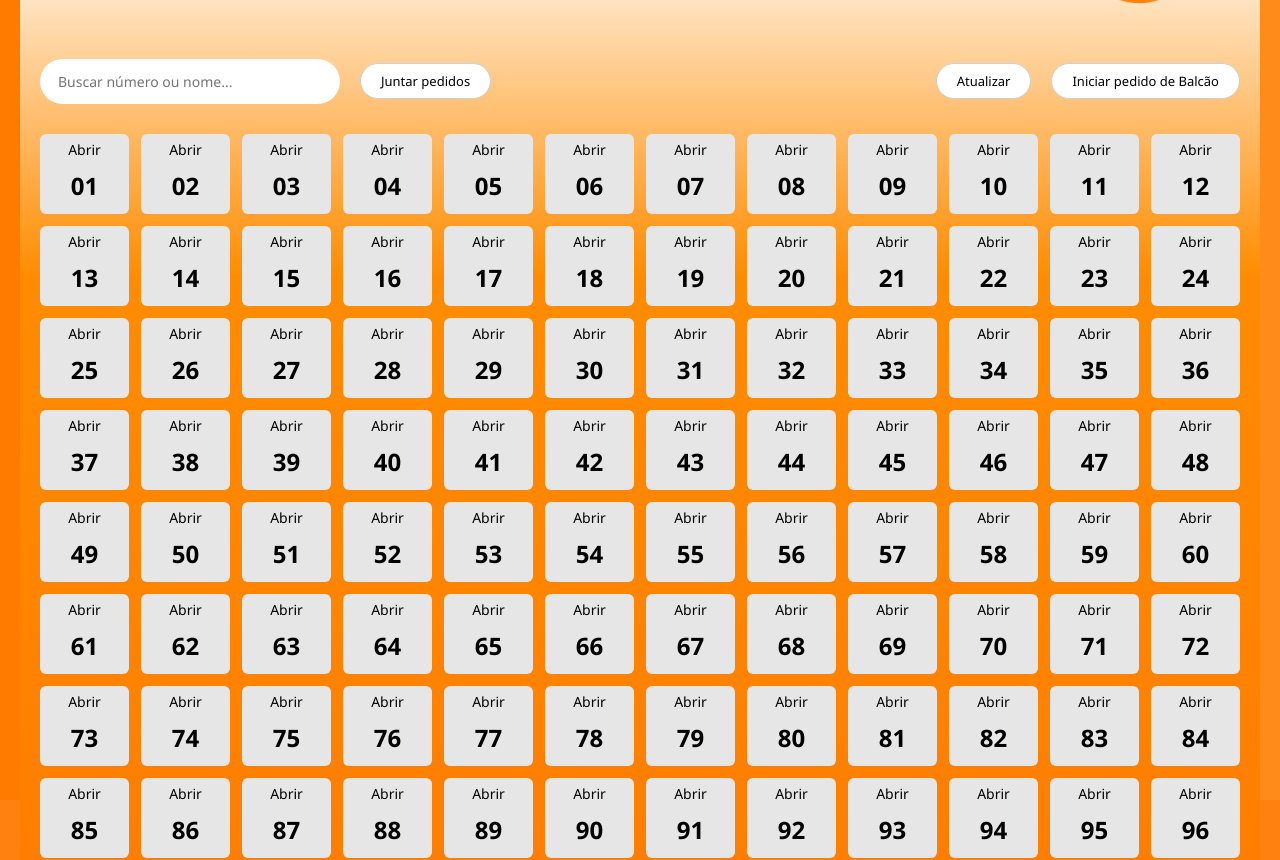
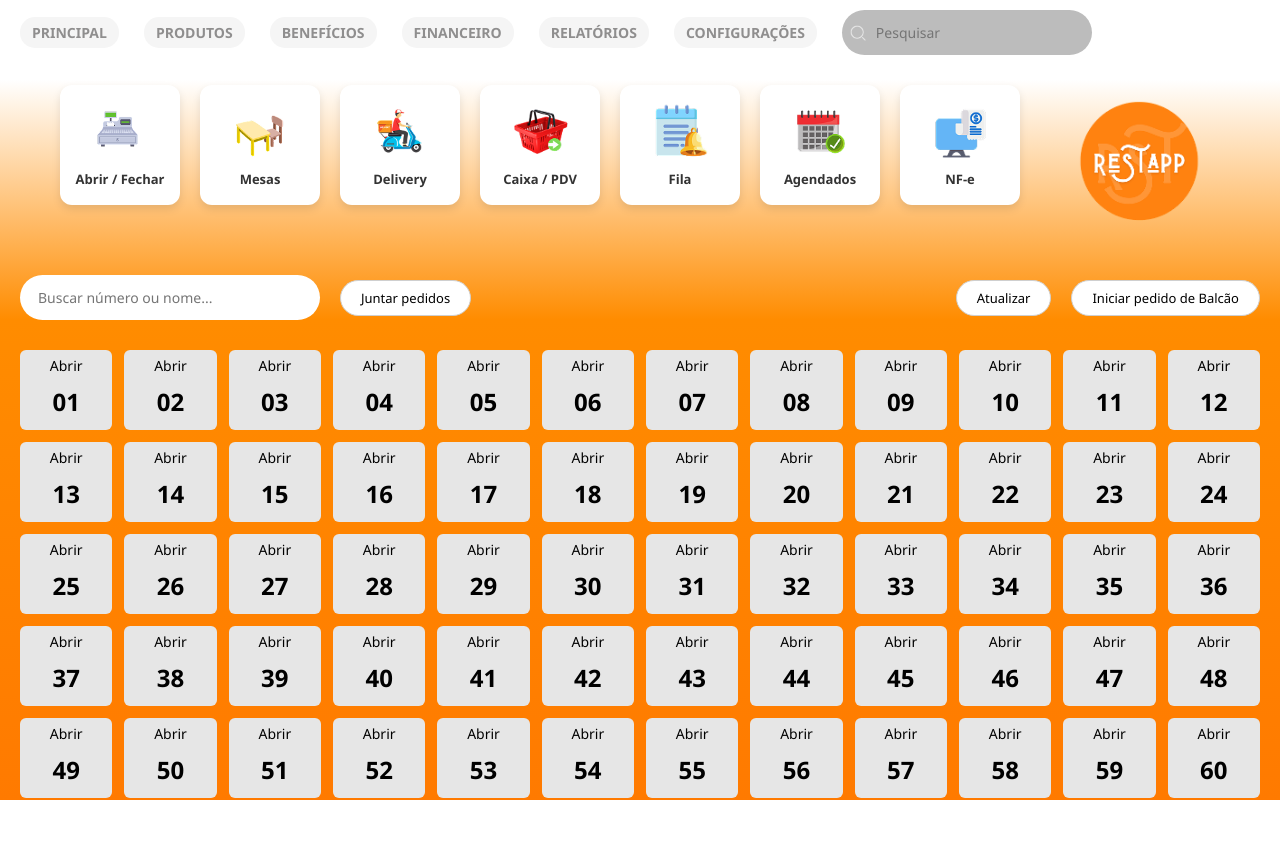
Before and after one commit to brunnabarreto/TCC-FRONT-END, a Vue app: page /mesa in a window 1280 px wide. Shown: the top 860 px of the page. After the commit the page ends 800 px from the top, so only its background shows below. Built offline with nearby package versions, Linux system fonts and the light colour scheme.

Commit message:
Configura a autenticacao com o JWT novamente e ajeita a responsabilidade

```diff
--- a/index.html
+++ b/index.html
@@ -1,10 +1,31 @@
 <!DOCTYPE html>
-<html lang="">
+<html lang="pt-BR">
   <head>
     <meta charset="UTF-8">
     <link rel="icon" href="/favicon.ico">
-    <meta name="viewport" content="width=device-width, initial-scale=1.0">
-    <title>Vite App</title>
+    <meta name="viewport" content="width=device-width, initial-scale=1.0, viewport-fit=cover">
+    <meta name="description" content="ResTapp - Sistema de Gestão de Restaurantes">
+    <title>ResTapp - Sistema de Gestão</title>
+    <style>
+      * {
+        margin: 0;
+        padding: 0;
+        box-sizing: border-box;
+      }
+
+      html, body {
+        width: 100%;
+        height: 100%;
+        overflow-x: hidden;
+      }
+
+      #app {
+        width: 100%;
+        height: 100%;
+        display: flex;
+        flex-direction: column;
+      }
+    </style>
   </head>
   <body>
     <div id="app"></div>
--- a/package.json
+++ b/package.json
@@ -16,7 +16,9 @@
     "format": "prettier --write src/"
   },
   "dependencies": {
-    "pinia": "^3.0.3",
+    "axios": "^1.13.2",
+    "jwt-decode": "^4.0.0",
+    "pinia": "^3.0.4",
     "vue": "^3.5.22",
     "vue-router": "^4.6.3"
   },
--- a/src/App.vue
+++ b/src/App.vue
@@ -1,26 +1,28 @@
 <template>
-  <router-view></router-view>
+  <div id="app-container">
+    <router-view></router-view>
+  </div>
 </template>
 
 <script setup>
 </script>
 
 <style>
-body, html {
-
+#app-container {
+  width: 100%;
+  height: 100%;
+  display: flex;
+  flex-direction: column;
+  margin: 0;
+  padding: 0;
   background-color: #ff8210;
-
   background-image: linear-gradient(
     to bottom,
     rgba(222, 211, 211, 0.733),
     #ff8210 20%
   );
-
-
   background-repeat: no-repeat;
-
-  margin: 0;
-  padding: 0;
-  min-height: 100vh;
+  background-attachment: fixed;
+  overflow: hidden;
 }
 </style>
--- a/src/main.js
+++ b/src/main.js
@@ -2,6 +2,11 @@ import { createApp } from 'vue'
 import App from './App.vue'
 import router from './router'
 
-createApp(App)
-  .use(router)
-  .mount('#app')
+import { createPinia } from 'pinia'
+
+const app = createApp(App)
+
+app.use(router)
+app.use(createPinia())
+
+app.mount('#app')
--- a/src/router/index.js
+++ b/src/router/index.js
@@ -1,7 +1,7 @@
 import { createRouter, createWebHistory } from 'vue-router'
 
 // Importação das telas (Verifique se os nomes dos arquivos estão exatos)
-import Login from '../views/login.vue'
+import Login from '../views/LoginPage.vue'
 import CadastroUsuario from '../views/cadastroUsuario.vue'
 import CadastroProdutos from '../views/CadastroProdutos.vue'
 import TelaMesa from '../views/TelaMesa.vue'
--- /dev/null
+++ b/src/services/api.js
@@ -0,0 +1,7 @@
+import axios from 'axios'
+
+const api = axios.create({
+  baseURL: 'http://localhost:8080', // URL do seu backend Spring Boot
+})
+
+export default api
--- /dev/null
+++ b/src/services/auth.js
@@ -0,0 +1,49 @@
+import { defineStore } from 'pinia'
+import api from './api'
+import { jwtDecode } from 'jwt-decode'
+
+export const useAuthStore = defineStore('auth', {
+  state: () => ({
+    token: localStorage.getItem('token') || null,
+    user: localStorage.getItem('user')
+      ? JSON.parse(localStorage.getItem('user'))
+      : null
+  }),
+
+  actions: {
+    async login(email, senha) {
+      try {
+        const response = await api.post('/auth/login', { email, senha })
+
+        const token = response.data.token
+        const user = jwtDecode(token)
+
+        this.token = token
+        this.user = user
+
+        localStorage.setItem('token', token)
+        localStorage.setItem('user', JSON.stringify(user))
+
+        // Configura o token no header de todas as requisições
+        api.defaults.headers.common['Authorization'] = `Bearer ${token}`
+
+        return true
+      } catch (err) {
+        console.error('Erro no login:', err)
+        return false
+      }
+    },
+
+    logout() {
+      this.token = null
+      this.user = null
+      localStorage.removeItem('token')
+      localStorage.removeItem('user')
+      delete api.defaults.headers.common['Authorization']
+    },
+
+    isAuthenticated() {
+      return !!this.token
+    }
+  }
+})
--- a/src/views/login.vue
+++ b/src/views/LoginPage.vue
@@ -1,17 +1,16 @@
- <template>
+<template>
   <div class="login-container">
-
     <div class="login-box">
       <div class="logo">
-        <img :src="logoUrl" alt="RestApp Logo">
+        <img :src="logoUrl" alt="RestApp Logo" />
       </div>
 
       <form @submit.prevent="handleLogin">
         <label for="email">Email:</label>
-        <input type="email" id="email" placeholder="Digite seu email" v-model="email">
+        <input type="email" id="email" placeholder="Digite seu email" v-model="email" />
 
         <label for="senha">Senha:</label>
-        <input type="password" id="senha" placeholder="Digite sua senha" v-model="senha">
+        <input type="password" id="senha" placeholder="Digite sua senha" v-model="senha" />
 
         <a href="#" class="esquec-senha">Esqueci minha senha</a>
 
@@ -19,33 +18,34 @@
       </form>
 
       <router-link to="/cadastro-usuario" class="cadastroUsuario">
-          Ainda não tem cadastro? Clique aqui
+        Ainda não tem cadastro? Clique aqui
       </router-link>
     </div>
 
     <p class="version">ResTapp - versão 0.11</p>
-
   </div>
-  </template>
+</template>
 
 <script setup>
-import { ref } from 'vue';
-import { useRouter } from 'vue-router';
-import logoUrl from '@/assets//logo.png';
+import { ref } from 'vue'
+import { useRouter } from 'vue-router'
+import logoUrl from '@/assets/logo.png'
+import { useAuthStore } from '@/services/auth'
 
+const email = ref('')
+const senha = ref('')
+const router = useRouter()
+const authStore = useAuthStore()
 
-const email = ref('');
-const senha = ref('');
-const router = useRouter();
-const handleLogin = () => {
-  console.log('Tentativa de login com:');
-  console.log('Email:', email.value);
-  console.log('Senha:', senha.value);
-
-  router.push({ name: 'TelaMesa' });
-};
+const handleLogin = async () => {
+  const success = await authStore.login(email.value, senha.value)
+  if (success) {
+    router.push({ name: 'Mesa' })
+  } else {
+    alert('Email ou senha incorretos')
+  }
+}
 </script>
-
 <style>
 * {
   margin: 0;
@@ -69,7 +69,10 @@ body {
   flex-direction: column;
   align-items: center;
   width: 100%;
+  min-height: 100vh;
+  justify-content: center; /* centraliza só o login */
 }
+
 
 .login-box {
   background-color: #fff;
@@ -83,21 +86,18 @@ body {
 .logo img {
   width: 250px;
   height: 180px;
-
 }
 
 form {
   display: flex;
   flex-direction: column;
   gap: 12px;
-
 }
 
 label {
   text-align: left;
   font-size: 14px;
   color: #555;
-
 }
 
 input {
@@ -108,7 +108,6 @@ input {
   transition: border 0.2s;
   background-color: rgb(228, 228, 228);
 }
-
 
 input:focus {
   border-color: #ff7b00;
@@ -124,7 +123,8 @@ input:focus {
 .esquec-senha:hover {
   text-decoration: underline;
 }
-  .novo-cadastro {
+
+.novo-cadastro {
   text-align: center;
   font-size: 13px;
   color: #757575;
@@ -151,6 +151,7 @@ input:focus {
   text-decoration: underline;
   color: #ff7b00;
 }
+
 .button-login {
   background-color: #ff7b00;
   color: white;
--- a/src/views/TelaMesa.vue
+++ b/src/views/TelaMesa.vue
@@ -154,9 +154,16 @@ const filteredTables = computed(() => {
 <style scoped>
 .main-container {
   margin: 0;
+  padding: 0;
   font-family: Arial, Helvetica, sans-serif;
   background: linear-gradient(to bottom, #ffffff 10%, #ff8c00 40%, #ff7a00 100%);
   min-height: 100vh;
+  display: flex;
+  flex-direction: column;
+  width: 100%;
+  box-sizing: border-box;
+  overflow-x: auto;
+  overflow-y: auto;
 }
 
 .menu {
@@ -168,6 +175,9 @@ const filteredTables = computed(() => {
   font-size: 14px;
   font-weight: bold;
   color: #8f8e8e;
+  flex-wrap: wrap;
+  width: 100%;
+  box-sizing: border-box;
 }
 
 .menu-item {
@@ -180,6 +190,7 @@ const filteredTables = computed(() => {
   color: #8f8e8e;
   display: inline-block;
   transition: 0.3s;
+  white-space: nowrap;
 }
 
 
@@ -278,9 +289,11 @@ const filteredTables = computed(() => {
   background: #ffffff;
   padding: 8px;
   border-radius: 30px;
-  width: 250px;
+  width: 200px;
   background-color: #BCBCBC;
+  flex-shrink: 0;
 }
+
 .pesquisa input {
   border: none;
   flex: 1;
@@ -290,6 +303,7 @@ const filteredTables = computed(() => {
   background-color: #BCBCBC;
   color: #e6e6e6;
 }
+
 .pesquisa img {
   width: 16px;
   height: 16px;
```
Also changed, not shown: src/stores/authStore.js (added, +54 -0 lines), 1 other file (tests, documents, lock files or other folders).
